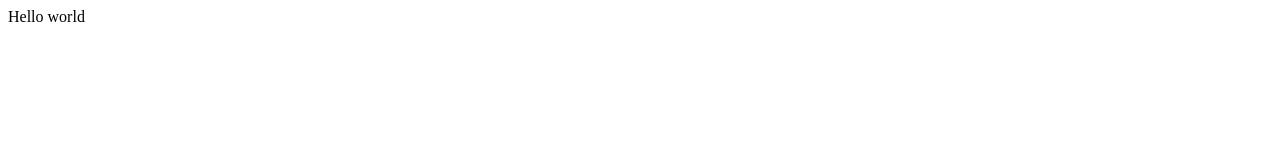
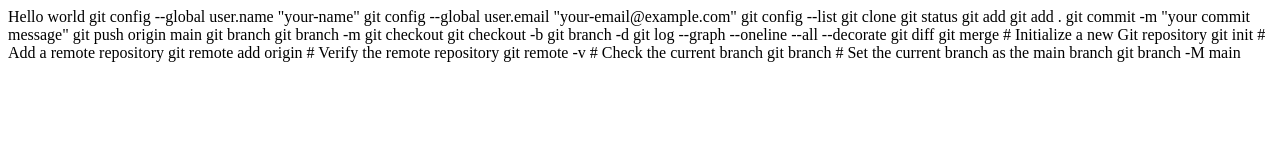
Before and after one commit to Shrey819/firstRepo, a plain HTML site: page index.html in a window 1280 px wide. Drawn offline with Linux system fonts and the light colour scheme.

Commit message:
Update index.html

```diff
--- a/index.html
+++ b/index.html
@@ -1 +1,36 @@
-<p> Hello world </p>
+<p> Hello world
+git config --global user.name "your-name"
+git config --global user.email "your-email@example.com"
+git config --list
+git clone <repository-link>
+git status
+git add <file-name>
+git add .
+git commit -m "your commit message"
+git push origin main
+
+
+
+git branch
+git branch -m <old-branch-name> <new-branch-name>
+git checkout <branch-name>
+git checkout -b <new-branch-name>
+git branch -d <branch-name>
+git log --graph --oneline --all --decorate
+git diff <branch-1> <branch-2>
+git merge <branch-name>
+
+
+  # Initialize a new Git repository
+git init
+  # Add a remote repository
+git remote add origin <repository-link>
+  # Verify the remote repository
+git remote -v
+  # Check the current branch
+git branch
+  # Set the current branch as the main branch
+git branch -M main
+
+
+</p>
```
